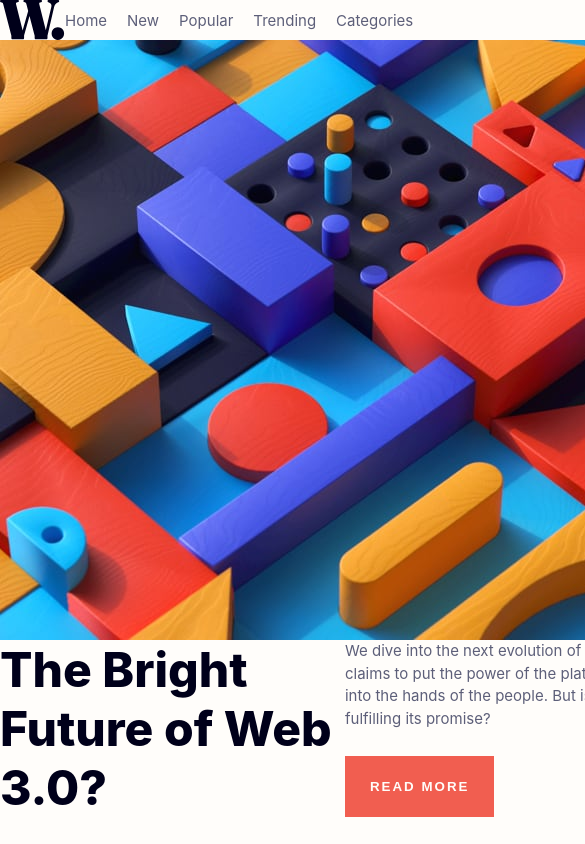
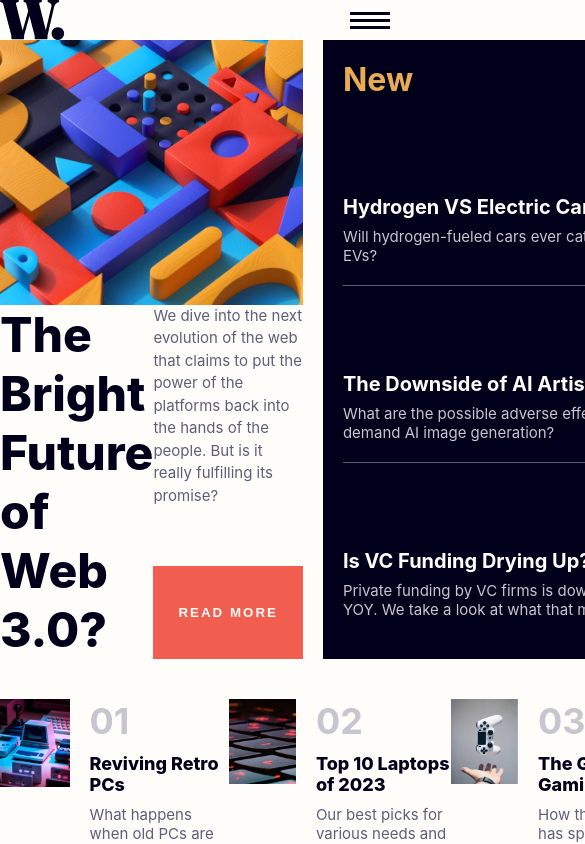
Before and after one commit to MichaelShawUK/frontend-mentor, a React (Vite) app: page / in a window 390 px wide. Shown: the top 844 px of the page, 585 px wide, since content can reach past the window. Built offline with nearby package versions, Linux system fonts and the light colour scheme; a web font is replaced by a local one.

Commit message:
Display menu icon at mobile screen widths

```diff
--- a/src/projects/junior/news-homepage-main/src/App.tsx
+++ b/src/projects/junior/news-homepage-main/src/App.tsx
@@ -19,7 +19,7 @@ function NewsHomepage() {
     <div className="news-homepage">
       <header>
         <img src={logo} />
-        <Nav />
+        <Nav viewMode={viewMode} />
       </header>
       <main>
         <article>
--- a/src/projects/junior/news-homepage-main/src/components/Nav.tsx
+++ b/src/projects/junior/news-homepage-main/src/components/Nav.tsx
@@ -1,4 +1,11 @@
-function Nav() {
+import menuIcon from "../assets/images/icon-menu.svg";
+
+interface Props {
+  viewMode: "MOBILE" | "DESKTOP";
+}
+
+function Nav({ viewMode }: Props) {
+  if (viewMode === "MOBILE") return <img src={menuIcon} />;
   return (
     <nav>
       <ul>
--- a/src/projects/junior/news-homepage-main/src/hooks/useViewMode.ts
+++ b/src/projects/junior/news-homepage-main/src/hooks/useViewMode.ts
@@ -1,11 +1,13 @@
 import { useEffect, useState } from "react";
+
+type ViewType = "MOBILE" | "DESKTOP";
 
 function getDevice(width: number) {
   return width < 468 ? "MOBILE" : "DESKTOP";
 }
 
 function useViewMode() {
-  const [viewMode, setViewMode] = useState(getDevice(innerWidth));
+  const [viewMode, setViewMode] = useState<ViewType>(getDevice(innerWidth));
 
   useEffect(() => {
     window.addEventListener("resize", () => {
--- a/src/projects/junior/news-homepage-main/src/styles/css/index.css
+++ b/src/projects/junior/news-homepage-main/src/styles/css/index.css
@@ -20,6 +20,11 @@ body {
   font-family: Inter;
   background-color: hsl(36, 100%, 99%);
   color: hsl(240, 100%, 5%);
+}
+
+.news-homepage {
+  max-width: 1200px;
+  margin: 0 auto;
 }
 
 header {
@@ -51,6 +56,7 @@ article {
 }
 article img {
   grid-area: image;
+  width: 100%;
 }
 article h1 {
   font-weight: 800;
@@ -83,9 +89,11 @@ button:hover {
 aside {
   background-color: hsl(240, 100%, 5%);
   padding: 20px;
-  padding-bottom: 30px;
   margin: 0 auto;
   grid-area: aside;
+  display: flex;
+  flex-direction: column;
+  justify-content: space-between;
 }
 aside h2 {
   color: hsl(35, 77%, 62%);
@@ -104,16 +112,11 @@ aside h4:hover {
 }
 aside p {
   color: hsl(233, 8%, 79%);
+  padding-bottom: 20px;
 }
 
-.sidebar-preview {
-  padding: 20px 0;
-}
 .sidebar-preview:not(:last-child) {
   border-bottom: 1px solid hsl(236, 13%, 42%);
-}
-.sidebar-preview:last-child {
-  padding-bottom: 0;
 }
 
 .popular-articles {
--- a/src/projects/junior/news-homepage-main/src/styles/scss/index.scss
+++ b/src/projects/junior/news-homepage-main/src/styles/scss/index.scss
@@ -20,6 +20,11 @@ body {
   }
   background-color: $off-white;
   color: $very-dark-blue;
+}
+
+.news-homepage {
+  max-width: 1200px;
+  margin: 0 auto;
 }
 
 header {
@@ -58,6 +63,7 @@ article {
 
   img {
     grid-area: image;
+    width: 100%;
   }
 
   h1 {
@@ -95,9 +101,11 @@ button {
 aside {
   background-color: $very-dark-blue;
   padding: 20px;
-  padding-bottom: 30px;
   margin: 0 auto;
   grid-area: aside;
+  display: flex;
+  flex-direction: column;
+  justify-content: space-between;
 
   h2 {
     color: $soft-orange;
@@ -117,18 +125,13 @@ aside {
   }
   p {
     color: $grayish-blue;
+    padding-bottom: 20px;
   }
 }
 
 .sidebar-preview {
-  padding: 20px 0;
-
   &:not(:last-child) {
     border-bottom: 1px solid $dark-grayish-blue;
-  }
-
-  &:last-child {
-    padding-bottom: 0;
   }
 }
 
```
Also changed, not shown: 1 other file (tests, documents, lock files or other folders).
